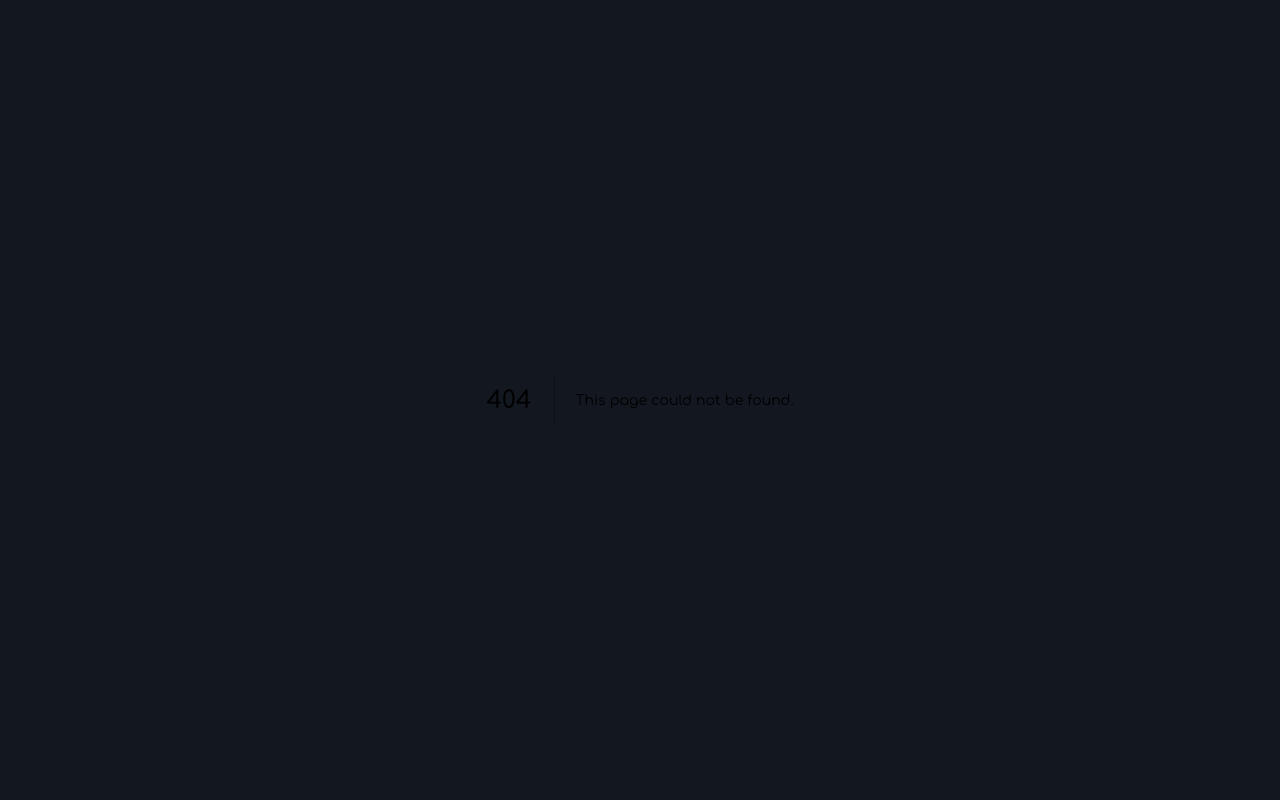
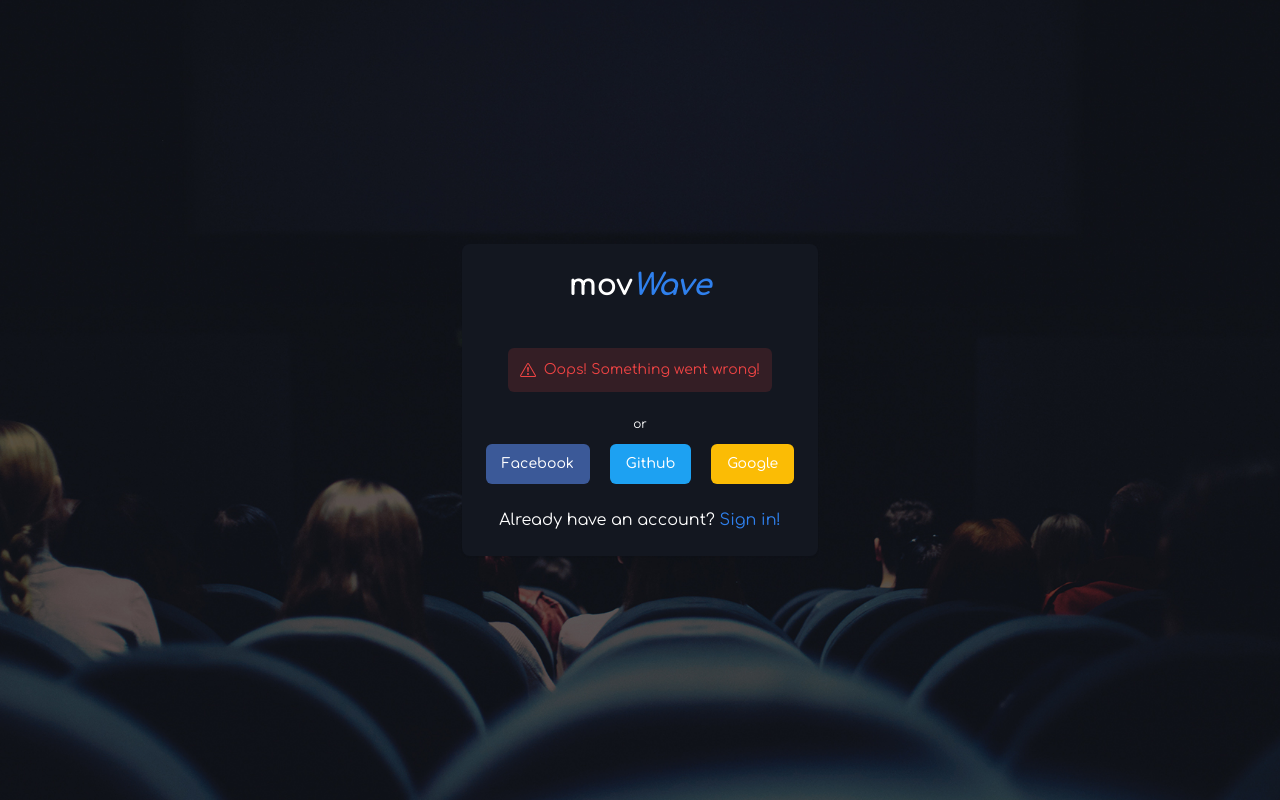
Before and after one commit to aayussraut/next-movWave, a Next.js app: page /auth/error in a window 1280 px wide. Before the commit this address had no page. Built offline with nearby package versions, Linux system fonts and the light colour scheme.

Commit message:
feat: Add ErrorPage component for displaying error messages during authentication

```diff
--- /dev/null
+++ b/src/app/auth/error/page.tsx
@@ -0,0 +1,17 @@
+import { AuthWrapper } from "@/components/card/auth-wrapper";
+import { FormError } from "@/components/form-error";
+
+export default function ErrorPage() {
+  return (
+    <AuthWrapper
+      backButtonHref="/auth/login"
+      backButtonLabel="Already have an account?"
+      backButtonLinkLabel="Sign in!"
+      showSocial={true}
+    >
+      <div className="w-full flex justify-center items-center">
+        <FormError message="Oops! Something went wrong!" />
+      </div>
+    </AuthWrapper>
+  );
+}
```
